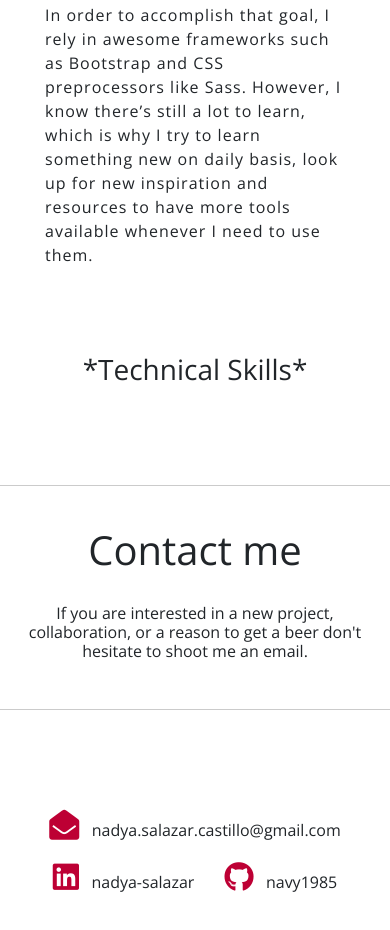
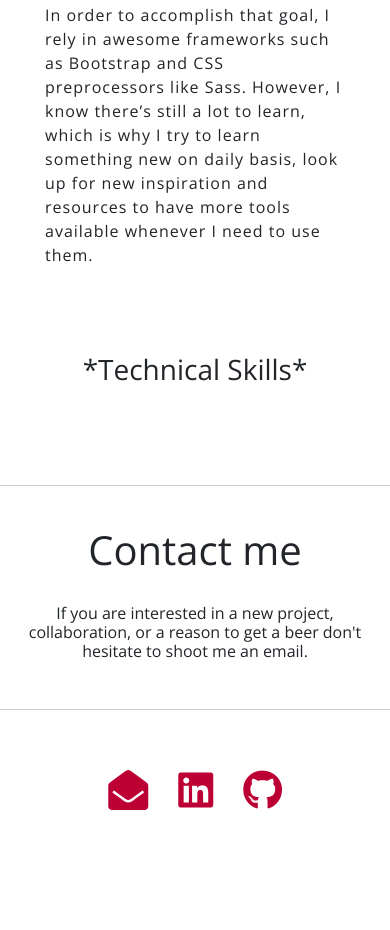
Before and after one commit to NAVY1985/navy1985.github.io, a plain HTML site: page index.html in a window 390 px wide. Shown: the part 2637-3567 px from the top of the page. Drawn offline with nearby package versions, Linux system fonts and the light colour scheme.

Commit message:
se modifica estilo en footer

```diff
--- a/css/main.css
+++ b/css/main.css
@@ -28,6 +28,8 @@
 .bg-inverse {
     background-image: linear-gradient(#840037, black);
 }
+
+
 /* --- header --- */
 
 .back {
@@ -105,6 +107,8 @@
         stroke-dashoffset: -35%;
     }
 }
+
+
 /* --- PROJECTS --- */
 
 .portafolio {
@@ -147,6 +151,8 @@
 .imagen:hover {
     transform: rotate(-7deg);
 }
+
+
 /* --- ABOUT ME --- */
 
 .acerca-de {
@@ -182,22 +188,6 @@
     letter-spacing: 1px;
 }
 
-    // .acerca-de .info .label {
-    //     font-size: 18px;
-    //     font-weight: 600;
-    //     margin-bottom: 10px;
-    // }
-    // .progress {
-    //     border-radius: 0;
-    //     margin-bottom: 15px;
-    //     height: 25px;
-    // }
-    // .progress .progress-bar {
-    //     background: #BD0034;
-    //     line-height: 25px;
-    //     text-align: left;
-    //     padding-left: 20px;
-    // }
 .bar i {
     font-size: 70px;
     color: #4D163D;
@@ -212,6 +202,8 @@
 .bar i:hover {
     opacity: 1;
 }
+
+
 /* --- CONTACT --- */
 
 .contacto {
@@ -228,23 +220,17 @@
     margin-bottom: 30px;
     text-align: center;
 }
+
+
 /* --- FOOTER --- */
 
 .redes-sociales {
-        padding: 40px 0;
+    padding: 20px 0;
     margin-bottom: 40px;
 }
 
-    .redes-sociales a {
-        text-decoration: none;
-    }
-
-    .redes-sociales a:hover {
-        color: #BD0034;
-    }
-
 footer .redes-sociales .red a span i {
-        font-size: 30px;
+    font-size: 40px;
     color: #BD0034;
 }
 
@@ -279,17 +265,16 @@
     .contacto p {
         font-size: 1em;
     }
-        footer .redes-sociales .red a {
-            font-size: 1em;
-            margin-top: 20px;
-        }
+    // footer .redes-sociales .red a {
+    //     font-size: 1em;
+    // }
     .up {
         position: relative;
         left: 20px;
         padding: 10px;
         border-radius: 20px;
     }
-        .redes {
-            margin-top: 20px;
+    footer .redes-sociales .red a i {
+        margin-bottom: 50px;
     }
 }
--- a/index.html
+++ b/index.html
@@ -162,22 +162,22 @@
         <div class="container ">
             <div class="row redes-sociales justify-content-center ">
                 <div class="col-auto red redes">
-                    <a class="h5">
-                        <span>
-							<i class="fas fa-envelope-open "></i>
-						</span> &nbsp; nadya.salazar.castillo@gmail.com </a>
+                    <a href="mailto:nadya.salazar.castillo@gmail.com" target="_blank">
+                        <span class="ref">
+                            <i class="fas fa-envelope-open "></i>
+                        </span></a>
                 </div>
                 <div class="col-auto red redes">
-                    <a href='https://www.linkedin.com/in/nadya-salazar/' target="_blank" class="h5 ">
-                        <span>
+                    <a href='https://www.linkedin.com/in/nadya-salazar/' target="_blank">
+                        <span class="ref">
 							<i class="fab fa-linkedin "></i>
-						</span> &nbsp; nadya-salazar </a>
+						</span></a>
                 </div>
                 <div class="col-auto red redes">
-                    <a href="https://github.com/NAVY1985" target="_blank" class="h5 ">
-                        <span>
+                    <a href="https://github.com/NAVY1985" target="_blank" class="ref">
+                        <span class="ref">
 							<i class="fab fa-github "></i>
-						</span> &nbsp; navy1985 </a>
+						</span></a>
                 </div>
             </div>
     </footer>
```
Lines whose indentation alone changed are shown as unchanged.
